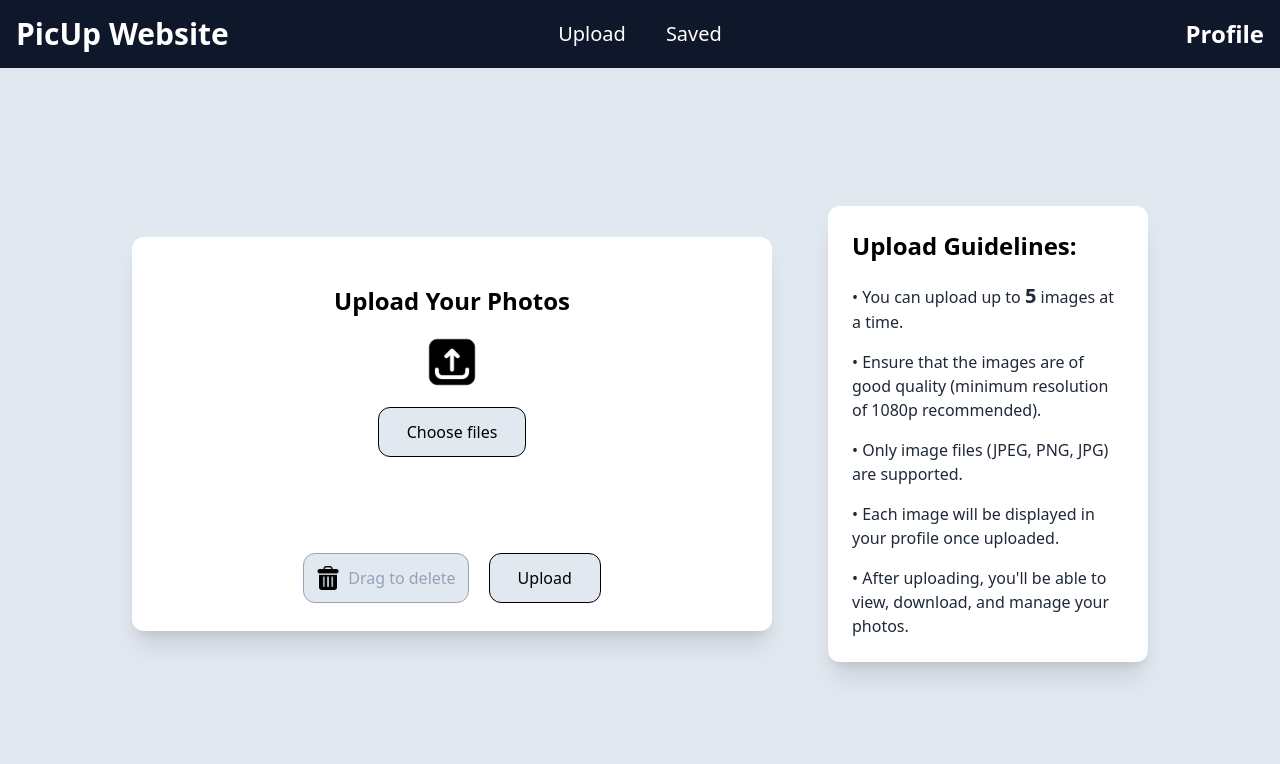
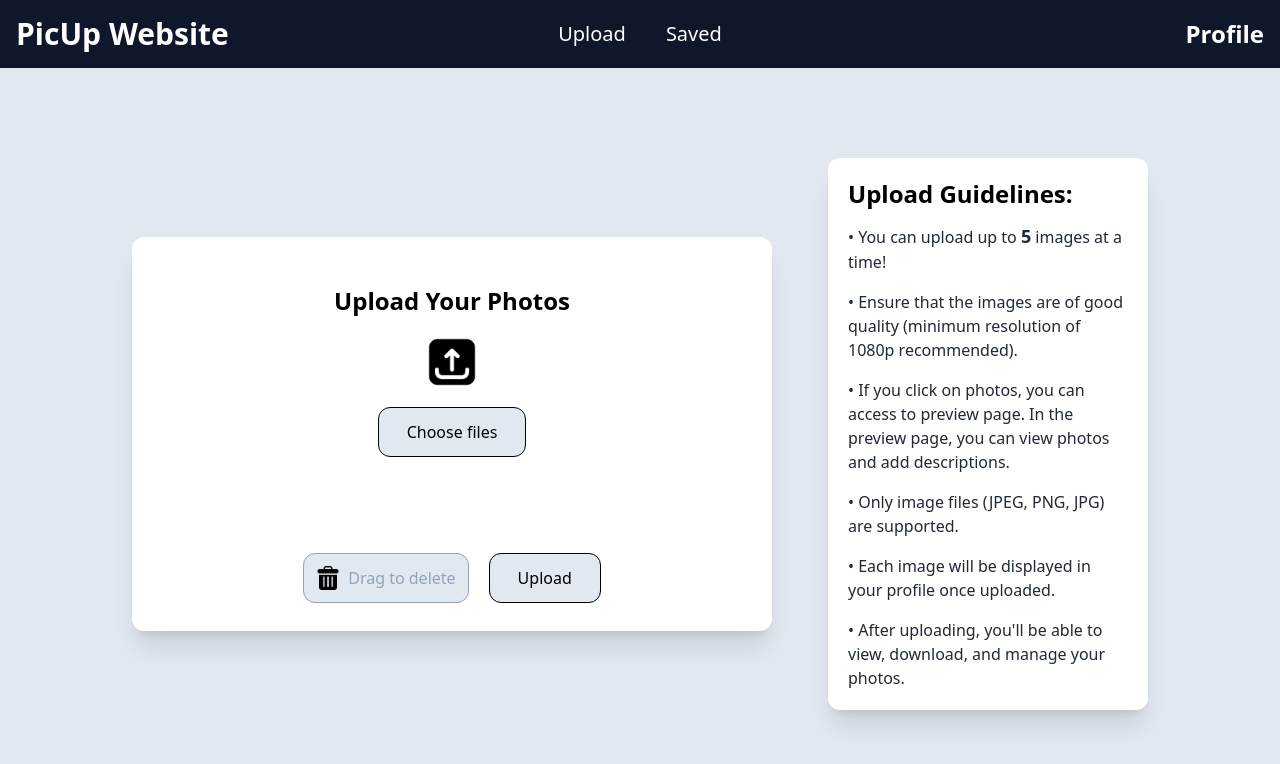
Before and after one commit to ALI-HUP/PicUp-website, a Next.js app: page /headers/upload in a window 1280 px wide. Shown: the top 764 px of the page. Built offline with nearby package versions, Linux system fonts and the light colour scheme.

Commit message:
add counter tp preview page in upload page and some corrections

```diff
--- a/app/headers/upload/page.tsx
+++ b/app/headers/upload/page.tsx
@@ -205,11 +205,12 @@ const Upload = () => {
           </form>
         </div>
 
-        <div className="bg-white w-full md:w-[25%] p-6 rounded-xl shadow-xl">
-          <h3 className="text-2xl font-extrabold text-black mb-5">Upload Guidelines:</h3>
+        <div className="bg-white w-full md:w-[25%] p-5 rounded-xl shadow-xl">
+          <h3 className="text-2xl font-extrabold text-black mb-3">Upload Guidelines:</h3>
           <ul className="space-y-4 text-base text-gray-800">
-            <li>• You can upload up to <strong className="text-xl">5</strong> images at a time.</li>
+            <li>• You can upload up to <strong className="text-lg">5</strong> images at a time!</li>
             <li>• Ensure that the images are of good quality (minimum resolution of 1080p recommended).</li>
+            <li>• If you click on photos, you can access to preview page. In the preview page, you can view photos and add descriptions.</li>
             <li>• Only image files (JPEG, PNG, JPG) are supported.</li>
             <li>• Each image will be displayed in your profile once uploaded.</li>
             <li>• After uploading, you'll be able to view, download, and manage your photos.</li>
@@ -228,13 +229,18 @@ const Upload = () => {
               />
             </div>
             <div className="flex flex-col justify-between items-center p-5 w-[300px]">
-              <textarea
-                value={descriptions[selectedImageIndex]} // Use descriptions array for each image
-                onChange={(e) => handleDescriptionChange(selectedImageIndex, e.target.value)}
-                placeholder="Enter Description"
-                maxLength={150}
-                className="p-3 border rounded-md w-full h-44 mb-5 text-black resize-none"
-              />
+              <div className="relative w-full h-44 text-black">
+                <textarea
+                  value={descriptions[selectedImageIndex]}
+                  onChange={(e) => handleDescriptionChange(selectedImageIndex, e.target.value)}
+                  placeholder="Enter Description"
+                  maxLength={100}
+                  className="p-3 border rounded-md w-full h-full bg-slate-200 resize-none"
+                />
+                <div className="absolute bottom-2 right-3 text-sm ">
+                  {descriptions[selectedImageIndex].length} / 100
+                </div>
+              </div>
               <div className="flex gap-5 justify-center w-full">
                 <Button label="Back" onClick={handlePrevImage} styleType="white" />
                 <Button label="Next" onClick={handleNextImage} styleType="white" />
```
